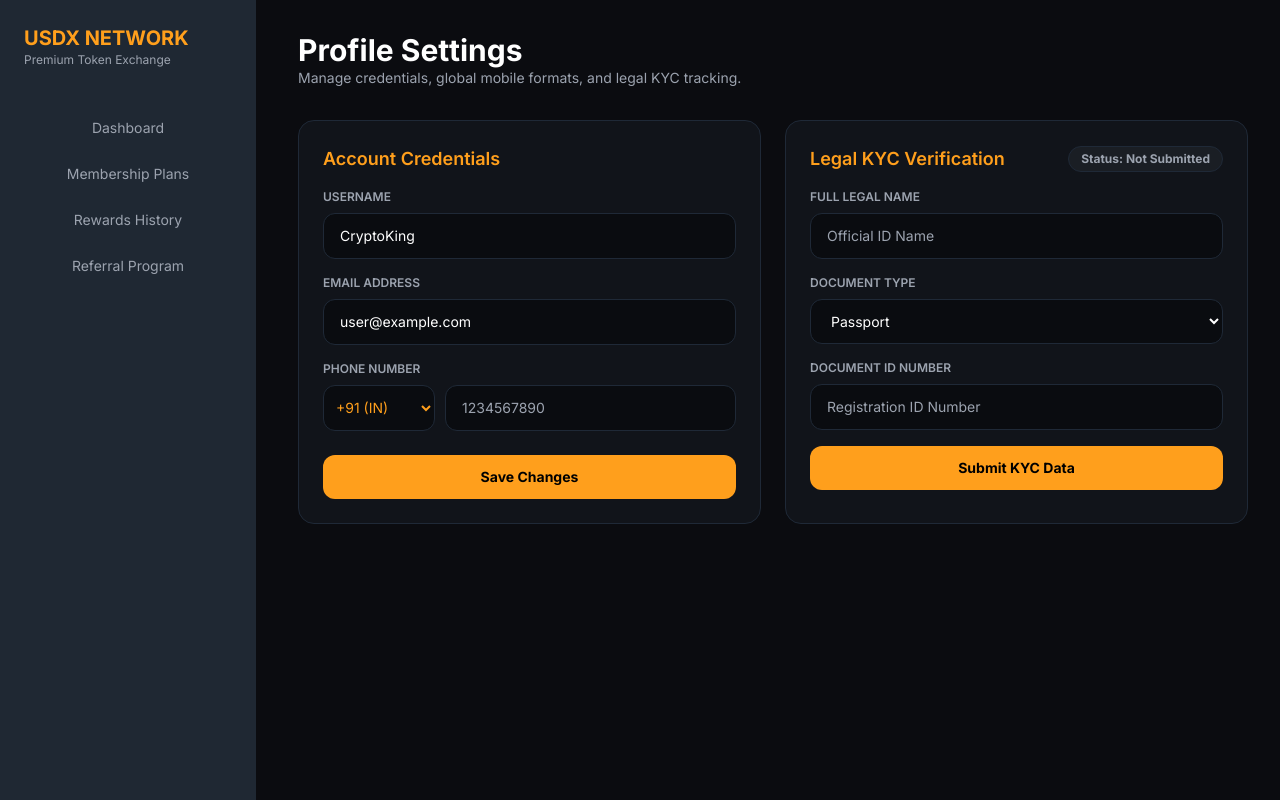
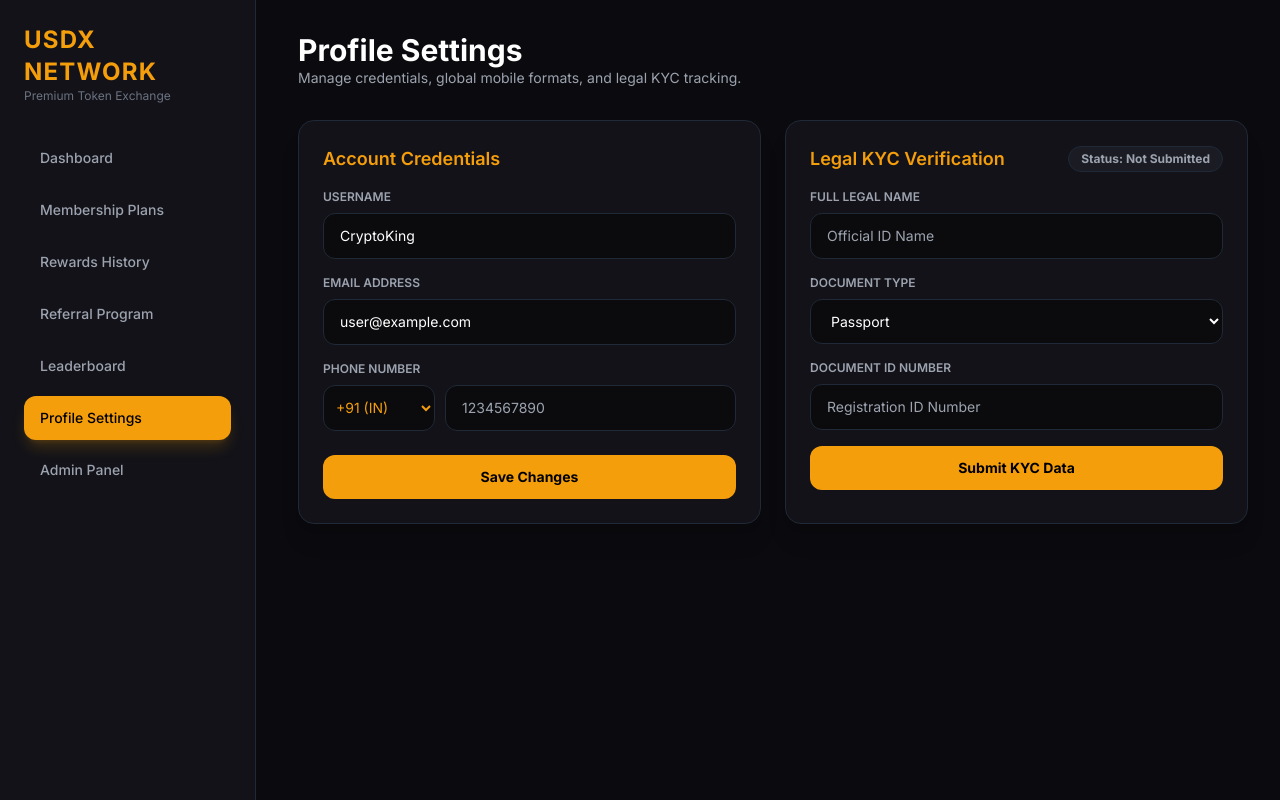
Before and after one commit to usdxofficialdev/-Dead-Token-Exchange-, a Next.js app: page /referral in a window 1280 px wide. Built offline with nearby package versions, Linux system fonts and the light colour scheme.

Commit message:
Update page.tsx

```diff
--- a/app/referral/page.tsx
+++ b/app/referral/page.tsx
@@ -6,7 +6,7 @@ import { useRouter } from "next/navigation";
 export default function Profile() {
   const router = useRouter();
 
-  // Core Inputs
+  // Core Inputs (State Synchronized with Browser Storage Data Control)
   const [username, setUsername] = useState("CryptoKing");
   const [email, setEmail] = useState("user@example.com");
   const [selectedCode, setSelectedCode] = useState("+91");
@@ -39,6 +39,16 @@ export default function Profile() {
     }
   }, []);
 
+  const menuItems = [
+    { name: "Dashboard", route: "/dashboard", active: false },
+    { name: "Membership Plans", route: "/membership", active: false },
+    { name: "Rewards History", route: "/rewards", active: false },
+    { name: "Referral Program", route: "/referral", active: false },
+    { name: "Leaderboard", route: "/leaderboard", active: false },
+    { name: "Profile Settings", route: "/profile", active: true },
+    { name: "Admin Panel", route: "/admin", active: false },
+  ];
+
   const worldCountryCodes = [
     { code: "+1", country: "US/CA" }, { code: "+44", country: "UK" },
     { code: "+91", country: "IN" }, { code: "+971", country: "AE" },
@@ -70,21 +80,33 @@ export default function Profile() {
   };
 
   return (
-    <div className="min-h-screen bg-[#0B0C10] text-white flex flex-col md:flex-row">
-      <aside className="w-full md:w-64 bg-[#1F2833] p-4 md:p-6 flex flex-row md:flex-col justify-between md:justify-start gap-4 order-2 md:order-1 fixed bottom-0 md:relative z-50 md:z-0 border-t md:border-t-0 border-gray-800">
-        <div className="hidden md:block mb-8">
-          <h2 className="text-xl font-bold text-[#FF9F1C]">USDX NETWORK</h2>
-          <p className="text-xs text-gray-400">Premium Token Exchange</p>
+    <div className="flex min-h-screen bg-[#0B0B0F] text-white">
+
+      {/* SIDEBAR COMPONENT (MATCHING DASHBOARD PERFECTLY) */}
+      <aside className="w-64 border-r border-gray-800 bg-[#121218] p-6 hidden md:block">
+        <div className="mb-8">
+          <h1 className="text-2xl font-bold text-amber-500 tracking-wider">USDX NETWORK</h1>
+          <p className="text-xs text-gray-500">Premium Token Exchange</p>
         </div>
-        <nav className="flex flex-row md:flex-col gap-2 w-full justify-around md:justify-start overflow-x-auto md:overflow-visible pb-1 md:pb-0">
-          <button onClick={() => router.push("/dashboard")} className="text-gray-400 hover:text-white hover:bg-gray-800/50 px-4 py-2 rounded-lg text-sm min-w-max text-center transition-all">Dashboard</button>
-          <button onClick={() => router.push("/membership")} className="text-gray-400 hover:text-white hover:bg-gray-800/50 px-4 py-2 rounded-lg text-sm min-w-max text-center transition-all">Membership Plans</button>
-          <button onClick={() => router.push("/rewards")} className="text-gray-400 hover:text-white hover:bg-gray-800/50 px-4 py-2 rounded-lg text-sm min-w-max text-center transition-all">Rewards History</button>
-          <button onClick={() => router.push("/referral")} className="text-gray-400 hover:text-white hover:bg-gray-800/50 px-4 py-2 rounded-lg text-sm min-w-max text-center transition-all">Referral Program</button>
+        <nav className="space-y-2">
+          {menuItems.map((item, index) => (
+            <button
+              key={index}
+              onClick={() => router.push(item.route)}
+              className={`w-full text-left px-4 p-3 rounded-xl text-sm font-medium transition-all ${
+                item.active
+                  ? "bg-amber-500 text-black shadow-lg shadow-amber-500/20"
+                  : "text-gray-400 hover:bg-[#1A1A24] hover:text-white"
+              }`}
+            >
+              {item.name}
+            </button>
+          ))}
         </nav>
       </aside>
 
-      <main className="flex-1 p-4 md:p-8 order-1 md:order-2 pb-24 md:pb-8">
+      {/* MAIN CONTENT WORKSPACE */}
+      <main className="flex-1 p-8">
         <div className="mb-8">
           <h1 className="text-2xl md:text-3xl font-bold">Profile Settings</h1>
           <p className="text-sm text-gray-400">Manage credentials, global mobile formats, and legal KYC tracking.</p>
@@ -92,38 +114,38 @@ export default function Profile() {
 
         <div className="grid grid-cols-1 lg:grid-cols-2 gap-6 max-w-5xl">
           {/* PROFILE CARD */}
-          <div className="bg-[#1F2833]/30 border border-gray-800 rounded-2xl p-6">
-            <h3 className="text-lg font-semibold text-[#FF9F1C] mb-4">Account Credentials</h3>
+          <div className="bg-[#121218] border border-gray-800 rounded-2xl p-6 shadow-xl">
+            <h3 className="text-lg font-semibold text-amber-500 mb-4">Account Credentials</h3>
             <div className="space-y-4 mb-6">
               <div>
                 <label className="block text-xs uppercase text-gray-400 font-semibold mb-2">Username</label>
-                <input type="text" value={username} onChange={(e) => setUsername(e.target.value)} className="w-full bg-black/40 border border-gray-800 rounded-xl px-4 py-3 text-sm text-white outline-none" />
+                <input type="text" value={username} onChange={(e) => setUsername(e.target.value)} className="w-full bg-black/40 border border-gray-800 rounded-xl px-4 py-3 text-sm text-white outline-none focus:border-amber-500/50 transition-all" />
               </div>
               <div>
                 <label className="block text-xs uppercase text-gray-400 font-semibold mb-2">Email Address</label>
-                <input type="email" value={email} onChange={(e) => setEmail(e.target.value)} className="w-full bg-black/40 border border-gray-800 rounded-xl px-4 py-3 text-sm text-white outline-none" />
+                <input type="email" value={email} onChange={(e) => setEmail(e.target.value)} className="w-full bg-black/40 border border-gray-800 rounded-xl px-4 py-3 text-sm text-white outline-none focus:border-amber-500/50 transition-all" />
               </div>
               <div>
                 <label className="block text-xs uppercase text-gray-400 font-semibold mb-2">Phone Number</label>
                 <div className="flex gap-2">
-                  <select value={selectedCode} onChange={(e) => setSelectedCode(e.target.value)} className="bg-black/40 border border-gray-800 rounded-xl px-2 py-3 text-sm text-[#FF9F1C] outline-none">
+                  <select value={selectedCode} onChange={(e) => setSelectedCode(e.target.value)} className="bg-black/40 border border-gray-800 rounded-xl px-2 py-3 text-sm text-amber-500 outline-none cursor-pointer">
                     {worldCountryCodes.map((item, i) => (
-                      <option key={i} value={item.code} className="bg-[#1F2833] text-white">{item.code} ({item.country})</option>
+                      <option key={i} value={item.code} className="bg-[#121218] text-white">{item.code} ({item.country})</option>
                     ))}
                   </select>
-                  <input type="tel" value={phoneNumber} onChange={(e) => setPhoneNumber(e.target.value)} placeholder="1234567890" className="flex-1 bg-black/40 border border-gray-800 rounded-xl px-4 py-3 text-sm text-white outline-none" />
+                  <input type="tel" value={phoneNumber} onChange={(e) => setPhoneNumber(e.target.value)} placeholder="1234567890" className="flex-1 bg-black/40 border border-gray-800 rounded-xl px-4 py-3 text-sm text-white outline-none focus:border-amber-500/50 transition-all" />
                 </div>
               </div>
             </div>
-            <button onClick={handleProfileSave} className="bg-[#FF9F1C] text-black font-bold px-6 py-3 rounded-xl hover:bg-[#e08b14] transition-all text-sm w-full">
+            <button onClick={handleProfileSave} className="bg-amber-500 text-black font-bold px-6 py-3 rounded-xl hover:bg-amber-600 transition-all text-sm w-full">
               Save Changes
             </button>
           </div>
 
           {/* KYC CORE SYSTEM */}
-          <div className="bg-[#1F2833]/30 border border-gray-800 rounded-2xl p-6">
+          <div className="bg-[#121218] border border-gray-800 rounded-2xl p-6 shadow-xl">
             <div className="flex justify-between items-center mb-4">
-              <h3 className="text-lg font-semibold text-[#FF9F1C]">Legal KYC Verification</h3>
+              <h3 className="text-lg font-semibold text-amber-500">Legal KYC Verification</h3>
               <span className={`text-xs font-bold px-3 py-1 rounded-full border ${kycStatus === "Pending" ? "bg-yellow-500/10 text-yellow-500 border-yellow-500/20" : kycStatus === "Approved" ? "bg-emerald-500/10 text-emerald-400 border-emerald-500/20" : "bg-gray-500/10 text-gray-400 border-gray-800"}`}>
                 Status: {kycStatus}
               </span>
@@ -131,21 +153,21 @@ export default function Profile() {
             <form onSubmit={submitKycToAdmin} className="space-y-4">
               <div>
                 <label className="block text-xs uppercase text-gray-400 font-semibold mb-2">Full Legal Name</label>
-                <input type="text" required value={fullName} onChange={(e) => setFullName(e.target.value)} placeholder="Official ID Name" className="w-full bg-black/40 border border-gray-800 rounded-xl px-4 py-3 text-sm text-white outline-none" />
+                <input type="text" required value={fullName} onChange={(e) => setFullName(e.target.value)} placeholder="Official ID Name" className="w-full bg-black/40 border border-gray-800 rounded-xl px-4 py-3 text-sm text-white outline-none focus:border-amber-500/50 transition-all" />
               </div>
               <div>
                 <label className="block text-xs uppercase text-gray-400 font-semibold mb-2">Document Type</label>
-                <select value={docType} onChange={(e) => setDocType(e.target.value)} className="w-full bg-black/40 border border-gray-800 rounded-xl px-4 py-3 text-sm text-white outline-none">
-                  <option value="Passport" className="bg-[#1F2833]">Passport</option>
-                  <option value="National ID" className="bg-[#1F2833]">National ID Card</option>
-                  <option value="Driving License" className="bg-[#1F2833]">Driving License</option>
+                <select value={docType} onChange={(e) => setDocType(e.target.value)} className="w-full bg-black/40 border border-gray-800 rounded-xl px-4 py-3 text-sm text-white outline-none focus:border-amber-500/50">
+                  <option value="Passport" className="bg-[#121218]">Passport</option>
+                  <option value="National ID" className="bg-[#121218]">National ID Card</option>
+                  <option value="Driving License" className="bg-[#121218]">Driving License</option>
                 </select>
               </div>
               <div>
                 <label className="block text-xs uppercase text-gray-400 font-semibold mb-2">Document ID Number</label>
-                <input type="text" required value={docNumber} onChange={(e) => setDocNumber(e.target.value)} placeholder="Registration ID Number" className="w-full bg-black/40 border border-gray-800 rounded-xl px-4 py-3 text-sm text-white outline-none" />
+                <input type="text" required value={docNumber} onChange={(e) => setDocNumber(e.target.value)} placeholder="Registration ID Number" className="w-full bg-black/40 border border-gray-800 rounded-xl px-4 py-3 text-sm text-white outline-none focus:border-amber-500/50 transition-all" />
               </div>
-              <button type="submit" disabled={kycStatus === "Pending"} className={`w-full font-bold px-6 py-3 rounded-xl transition-all text-sm ${kycStatus === "Pending" ? "bg-gray-800 text-gray-500 cursor-not-allowed" : "bg-[#FF9F1C] text-black hover:bg-[#e08b14]"}`}>
+              <button type="submit" disabled={kycStatus === "Pending"} className={`w-full font-bold px-6 py-3 rounded-xl transition-all text-sm ${kycStatus === "Pending" ? "bg-gray-800 text-gray-500 cursor-not-allowed" : "bg-amber-500 text-black hover:bg-amber-600"}`}>
                 {kycStatus === "Pending" ? "Under Admin Review" : "Submit KYC Data"}
               </button>
             </form>
```
